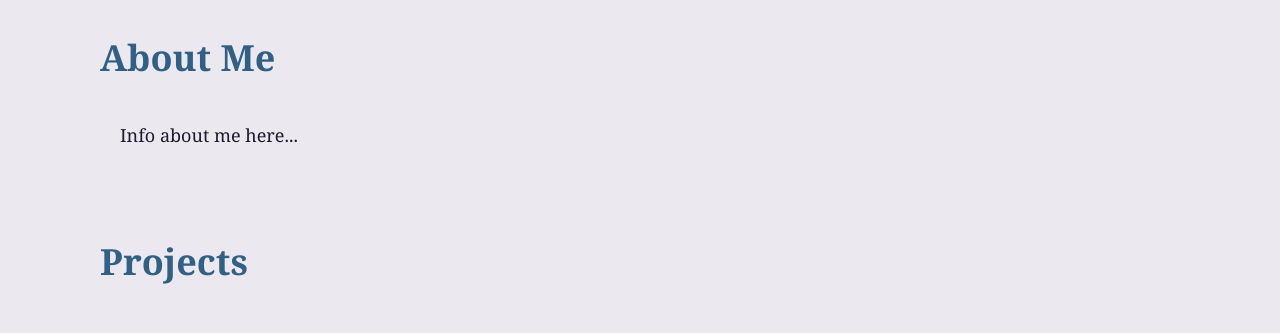
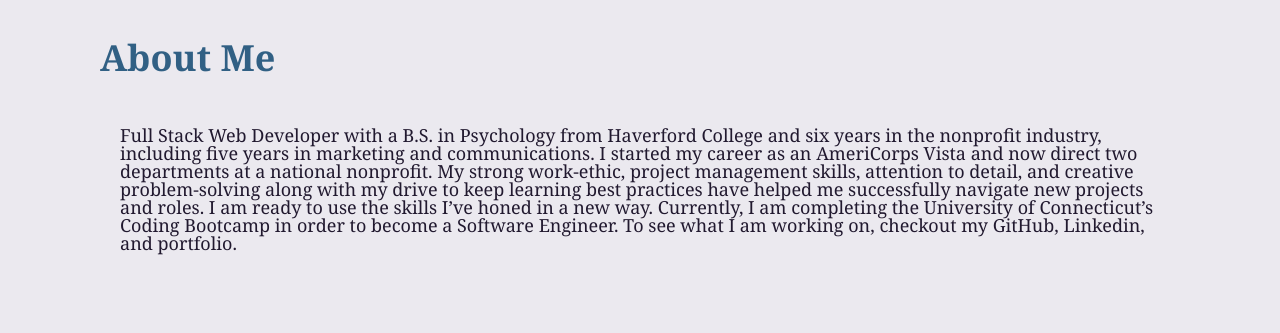
Before and after one commit to bsimmonds28/portfolio, a plain HTML site: page index.html in a window 1280 px wide. Shown: the part 780-1113 px from the top of the page. Drawn offline with Linux system fonts and the light colour scheme.

Commit message:
Update index.html

```diff
--- a/index.html
+++ b/index.html
@@ -33,7 +33,8 @@
     <section>
         <article id="about-me">
             <h3>About Me</h3>
-            <p>Info about me here...</p>
+            <p>Full Stack Web Developer with a B.S. in Psychology from Haverford College and six years in the nonprofit industry, including five years in marketing and communications. I started my career as an AmeriCorps Vista and now direct two departments at a national nonprofit. My strong work-ethic, project management skills, attention to detail, and creative problem-solving along with my drive to keep learning best practices have helped me successfully navigate new projects and roles.
+I am ready to use the skills I’ve honed in a new way. Currently, I am completing the University of Connecticut’s Coding Bootcamp in order to become a Software Engineer. To see what I am working on, checkout my GitHub, Linkedin, and portfolio.</p>
         </article>
         <article id="projects">
             <h3>Projects</h3>
```
